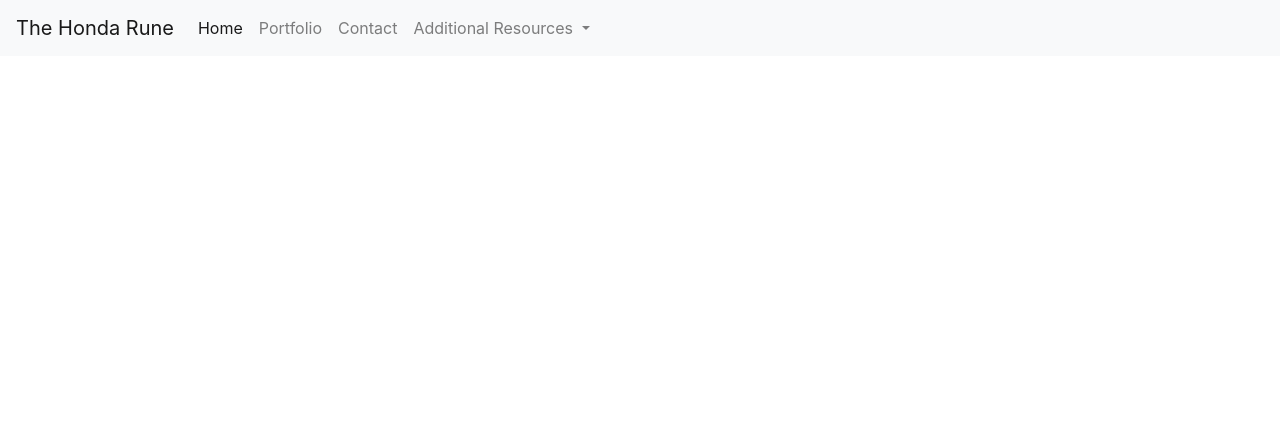
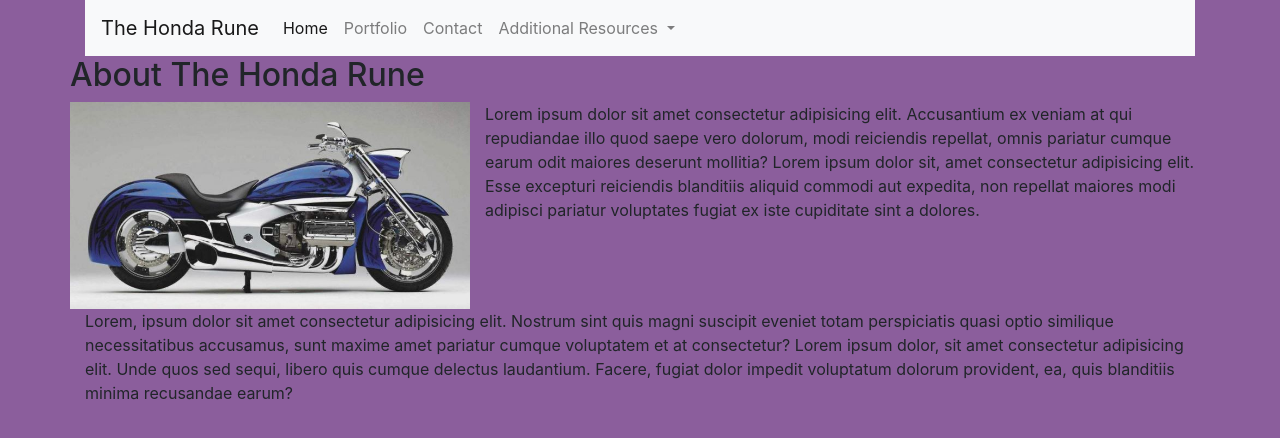
Before and after one commit to mrllanes/Portfolio, a plain HTML site: page index.html in a window 1280 px wide. Drawn offline with nearby package versions, Linux system fonts and the light colour scheme.

Commit message:
Changes to Navbar and addition of style sheet

```diff
--- a/index.html
+++ b/index.html
@@ -4,13 +4,14 @@
     <meta charset="UTF-8">
     <meta name="viewport" content="width=device-width, initial-scale=1.0">
     <link rel="stylesheet" href="https://cdn.jsdelivr.net/npm/bootstrap@4.5.3/dist/css/bootstrap.min.css" integrity="sha384-TX8t27EcRE3e/ihU7zmQxVncDAy5uIKz4rEkgIXeMed4M0jlfIDPvg6uqKI2xXr2" crossorigin="anonymous">
-
+    <link rel="stylesheet" href="style.css">
     <title>The Honda Rune</title>
 
 </head>
 <body>
 
 <!--Navigation Bar for all pages are the same-->
+    <div class="container">
     <nav class="navbar navbar-expand-lg navbar-light bg-light">
         <a class="navbar-brand" href="#">The Honda Rune</a>
         <button class="navbar-toggler" type="button" data-toggle="collapse" data-target="#navbarNavDropdown" aria-controls="navbarNavDropdown" aria-expanded="false" aria-label="Toggle navigation">
@@ -42,9 +43,32 @@
             </ul>
         </div>
     </nav>
+    </div>
 
+    <div class="container">
+        <div class="row">
+            <div class="col-">
+                <h2>About The Honda Rune</h2>
+            </div>
+        </div>
+        <div class="row">
+            <div class="col-">
+                <img src="images/Rune04.jpg" width="400px" alt="Illusion Blue image of Rune, no rider">
+            </div>
+            <div class="col-sm">
+                <p>Lorem ipsum dolor sit amet consectetur adipisicing elit. Accusantium ex veniam at qui repudiandae illo quod saepe vero dolorum, modi reiciendis repellat, omnis pariatur cumque earum odit maiores deserunt mollitia? Lorem ipsum dolor sit, amet consectetur adipisicing elit. Esse excepturi reiciendis blanditiis aliquid commodi aut expedita, non repellat maiores modi adipisci pariatur voluptates fugiat ex iste cupiditate sint a dolores.</p>
+            </div>
+        </div>
+        <div class="row">
+            <div class="col-sm">
+                <p>Lorem, ipsum dolor sit amet consectetur adipisicing elit. Nostrum sint quis magni suscipit eveniet totam perspiciatis quasi optio similique necessitatibus accusamus, sunt maxime amet pariatur cumque voluptatem et at consectetur? Lorem ipsum dolor, sit amet consectetur adipisicing elit. Unde quos sed sequi, libero quis cumque delectus laudantium. Facere, fugiat dolor impedit voluptatum dolorum provident, ea, quis blanditiis minima recusandae earum?</p>
+            </div>
+        </div>
+    </div>
 
+    <footer>
 
+    </footer>
 
     <script src="https://code.jquery.com/jquery-3.5.1.slim.min.js" integrity="sha384-DfXdz2htPH0lsSSs5nCTpuj/zy4C+OGpamoFVy38MVBnE+IbbVYUew+OrCXaRkfj" crossorigin="anonymous"></script>
     <script src="https://cdn.jsdelivr.net/npm/bootstrap@4.5.3/dist/js/bootstrap.bundle.min.js" integrity="sha384-ho+j7jyWK8fNQe+A12Hb8AhRq26LrZ/JpcUGGOn+Y7RsweNrtN/tE3MoK7ZeZDyx" crossorigin="anonymous"></script>
--- /dev/null
+++ b/style.css
@@ -0,0 +1,10 @@
+
+/*Stylesheet for the Honda Rune Portfolio site*/
+
+body {
+    background-color: rgb(139, 94, 156);
+}
+
+.navbar, .navbar-expand-lg, .navbar-light, .bg-light {
+    background-color: magenta;
+}
```
